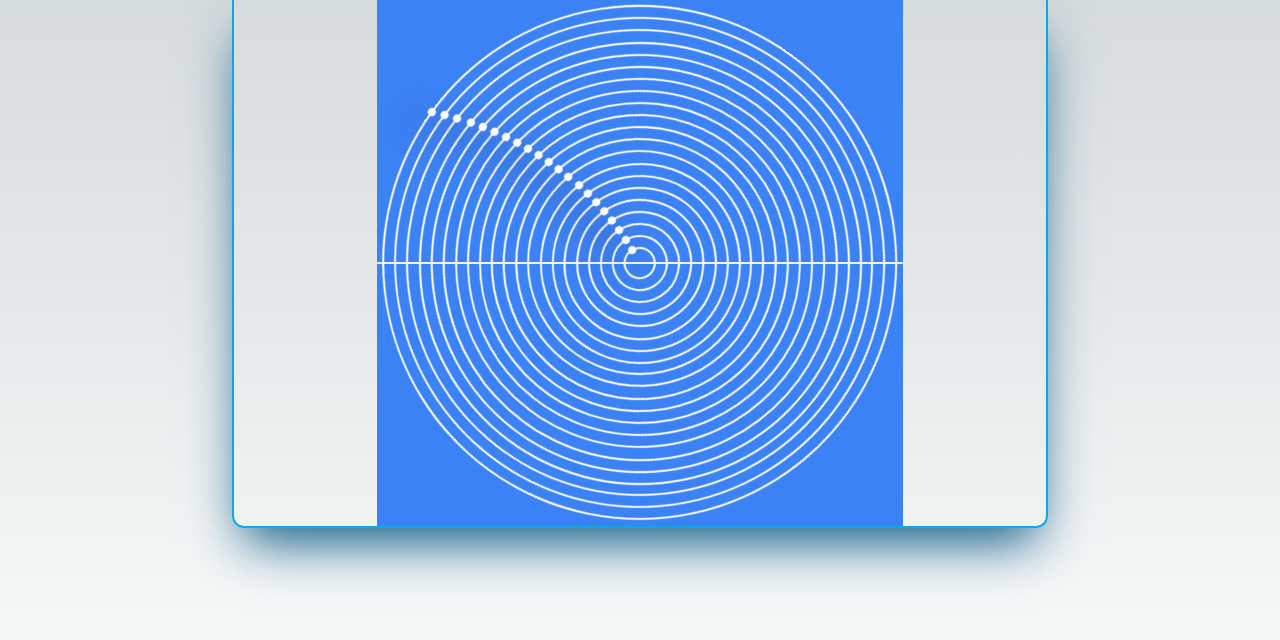
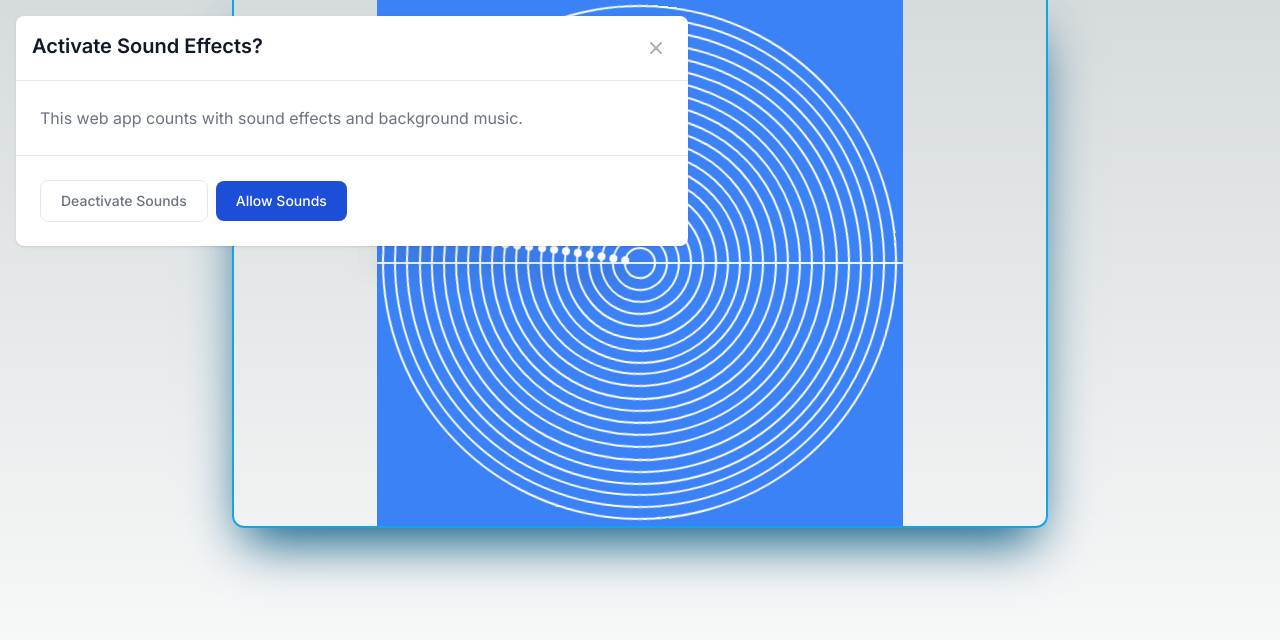
Before and after one commit to TheMrCorvy/Dreams, a Next.js app: page / in a window 1280 px wide. Shown: the top 640 px of the page. Built offline with nearby package versions, Linux system fonts and the light colour scheme.

Commit message:
created basic modal to interact before the sound effects begin

```diff
--- a/src/app/page.tsx
+++ b/src/app/page.tsx
@@ -1,11 +1,13 @@
 import { JSX } from "react"
 
 import Armony from "@/components/Armony"
+import ActivateSound from "@/components/ActivateSound"
 
 export default function Home(): JSX.Element {
 	return (
 		<main className="flex min-h-screen flex-col relative">
 			<Armony />
+			<ActivateSound />
 		</main>
 	)
 }
--- /dev/null
+++ b/src/components/ActivateSound/index.tsx
@@ -0,0 +1,69 @@
+"use client"
+
+import React, { FC, useState } from "react"
+
+const ActivateSound: FC = () => {
+	const [showModal, setShowModal] = useState(true)
+	return (
+		<>
+			{showModal && (
+				<div className="fixed z-50 block w-full p-4 overflow-x-hidden overflow-y-auto md:inset-0 h-[calc(100%-1rem)] max-h-full">
+					<div className="relative w-full max-w-2xl max-h-full">
+						<div className="relative bg-white rounded-lg shadow dark:bg-gray-700">
+							<div className="flex items-start justify-between p-4 border-b rounded-t dark:border-gray-600">
+								<h3 className="text-xl font-semibold text-gray-900 dark:text-white">
+									Activate Sound Effects?
+								</h3>
+								<button
+									type="button"
+									className="text-gray-400 bg-transparent hover:bg-gray-200 hover:text-gray-900 rounded-lg text-sm w-8 h-8 ml-auto inline-flex justify-center items-center dark:hover:bg-gray-600 dark:hover:text-white"
+									onClick={() => setShowModal(false)}
+								>
+									<svg
+										className="w-3 h-3"
+										xmlns="http://www.w3.org/2000/svg"
+										fill="none"
+										viewBox="0 0 14 14"
+									>
+										<path
+											stroke="currentColor"
+											stroke-linecap="round"
+											stroke-linejoin="round"
+											stroke-width="2"
+											d="m1 1 6 6m0 0 6 6M7 7l6-6M7 7l-6 6"
+										/>
+									</svg>
+									<span className="sr-only">Close modal</span>
+								</button>
+							</div>
+							<div className="p-6 space-y-6">
+								<p className="text-base leading-relaxed text-gray-500 dark:text-gray-400">
+									This web app counts with sound effects and
+									background music.
+								</p>
+							</div>
+							<div className="flex items-center p-6 space-x-2 border-t border-gray-200 rounded-b dark:border-gray-600">
+								<button
+									type="button"
+									className="text-gray-500 bg-white hover:bg-gray-100 focus:ring-4 focus:outline-none focus:ring-blue-300 rounded-lg border border-gray-200 text-sm font-medium px-5 py-2.5 hover:text-gray-900 focus:z-10 dark:bg-gray-700 dark:text-gray-300 dark:border-gray-500 dark:hover:text-white dark:hover:bg-gray-600 dark:focus:ring-gray-600"
+									onClick={() => setShowModal(false)}
+								>
+									Deactivate Sounds
+								</button>
+								<button
+									type="button"
+									className="text-white bg-blue-700 hover:bg-blue-800 focus:ring-4 focus:outline-none focus:ring-blue-300 font-medium rounded-lg text-sm px-5 py-2.5 text-center dark:bg-blue-600 dark:hover:bg-blue-700 dark:focus:ring-blue-800"
+									onClick={() => setShowModal(false)}
+								>
+									Allow Sounds
+								</button>
+							</div>
+						</div>
+					</div>
+				</div>
+			)}
+		</>
+	)
+}
+
+export default ActivateSound
```
